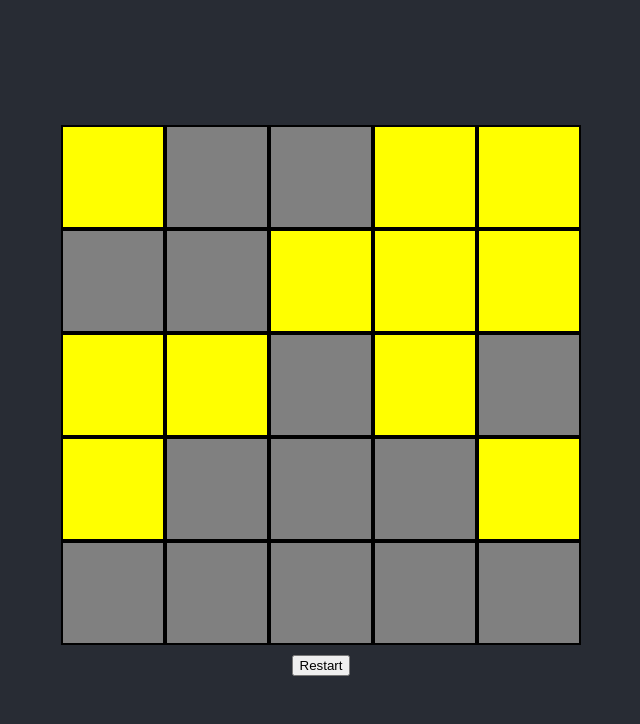
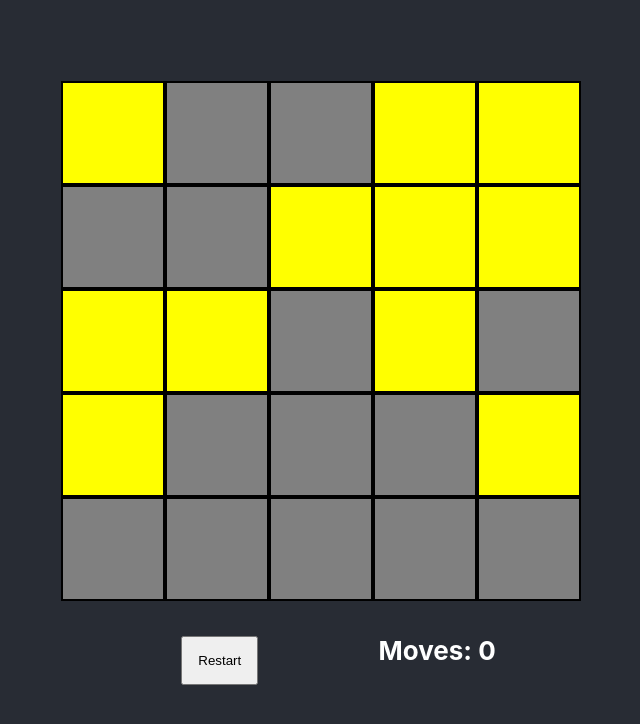
Before and after one commit to nick-telsan/lights-out, a React (Create React App) app: page / in a window 1280 px wide. Shown: the top 724 px of the page, without its empty margins (319-959 px from the left). Built offline with nearby package versions, Linux system fonts and the light colour scheme.

Commit message:
Adding move count

```diff
--- a/src/App.css
+++ b/src/App.css
@@ -52,3 +52,13 @@
   border-width: 2px;
   border-style: solid;
 }
+
+.bottom-container {
+  display: flex;
+  justify-content: space-evenly;
+}
+
+.button-restart {
+  padding: 15px;
+  margin: 35px;
+}
--- a/src/Components/GameGrid/index.tsx
+++ b/src/Components/GameGrid/index.tsx
@@ -8,6 +8,7 @@ interface IProps {
 
 const GameGrid: React.FC<IProps> = ({}) => {
     const [tiles, setTiles] = useState<Array<Array<boolean>>>([[]]);
+    const [moves, setMoves] = useState<number>(0);
 
     // Set up grid
     useEffect(() => {
@@ -80,6 +81,7 @@ const GameGrid: React.FC<IProps> = ({}) => {
 
         // 2D array is not agreeing with me. Concat the new array on the to old one and then slice off the old one...
         setTiles(tiles.concat(tempTiles).slice(5));
+        setMoves(moves + 1);
     }
 
 
@@ -92,10 +94,9 @@ const GameGrid: React.FC<IProps> = ({}) => {
                     )}
                 </div>
             )}
-            <div>
-                <div>
-                    <button onClick={startGame}>Restart</button>
-                </div>
+            <div className="bottom-container">
+                <button className="button-restart" onClick={startGame}>Restart</button>
+                <h4>Moves: {moves}</h4>
             </div>
         </div>
     )
```
